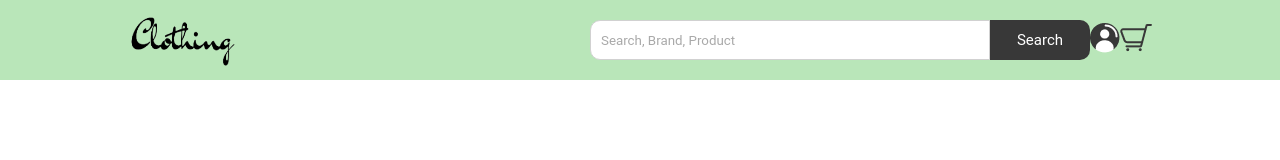
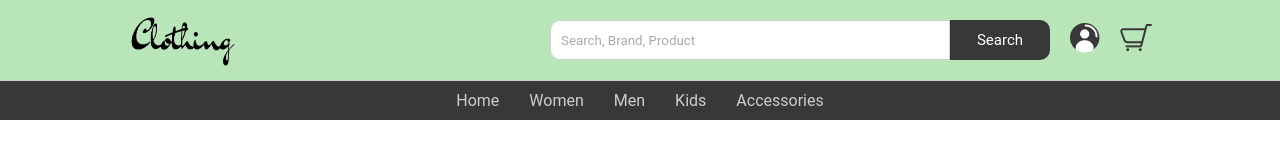
Before and after one commit to vecart/eCommerce, a plain HTML site: page index.html in a window 1280 px wide. Drawn offline with Linux system fonts and the light colour scheme.

Commit message:
navbar styling complete

```diff
--- a/css/nav.css
+++ b/css/nav.css
@@ -65,3 +65,36 @@
 .search-box::placeholder{
     color:#a9a9a9;
 }
+
+.nav-items a{
+    margin-left: 20px;
+}
+
+.nav-items a img{
+    widthL 30px;
+}
+
+.links-container{
+    width: 100%;
+    display: flex;
+    padding: 10px 10vw;
+    justify-content: center;
+    list-style: none;
+    border-top: 1px solid #d1d1d1;
+    background-color: #383838;
+    color: #d1d1d1;
+}
+
+.link{
+    text-transform: capitalize;
+    padding: 0 10px;
+    margin: 0 5px;
+    text-decoration: none;
+    color: white;
+    opacity: 0.75;
+    transition: .5s;
+}
+
+.link:hover{
+    color:#b9e6b9;
+}
--- a/index.html
+++ b/index.html
@@ -8,6 +8,7 @@
     <link rel="stylesheet" href="css/home.css">
 </head>
 <body>
+
     <nav class="navbar">
         <div class="nav">
             <img src="img/dark-logo.png" class="brand-logo" alt="">
@@ -20,6 +21,13 @@
                 <a href="#"><img src="img/cart.png"></a>
             </div>
         </div>
+        <ul class="links-container">
+            <li class="link-item"><a href="#" class="link">home</a></li>
+            <li class="link-item"><a href="#" class="link">women</a></li>
+            <li class="link-item"><a href="#" class="link">men</a></li>
+            <li class="link-item"><a href="#" class="link">kids</a></li>
+            <li class="link-item"><a href="#" class="link">accessories</a></li>
+        </ul>
     </nav>
 
 </body>
```
